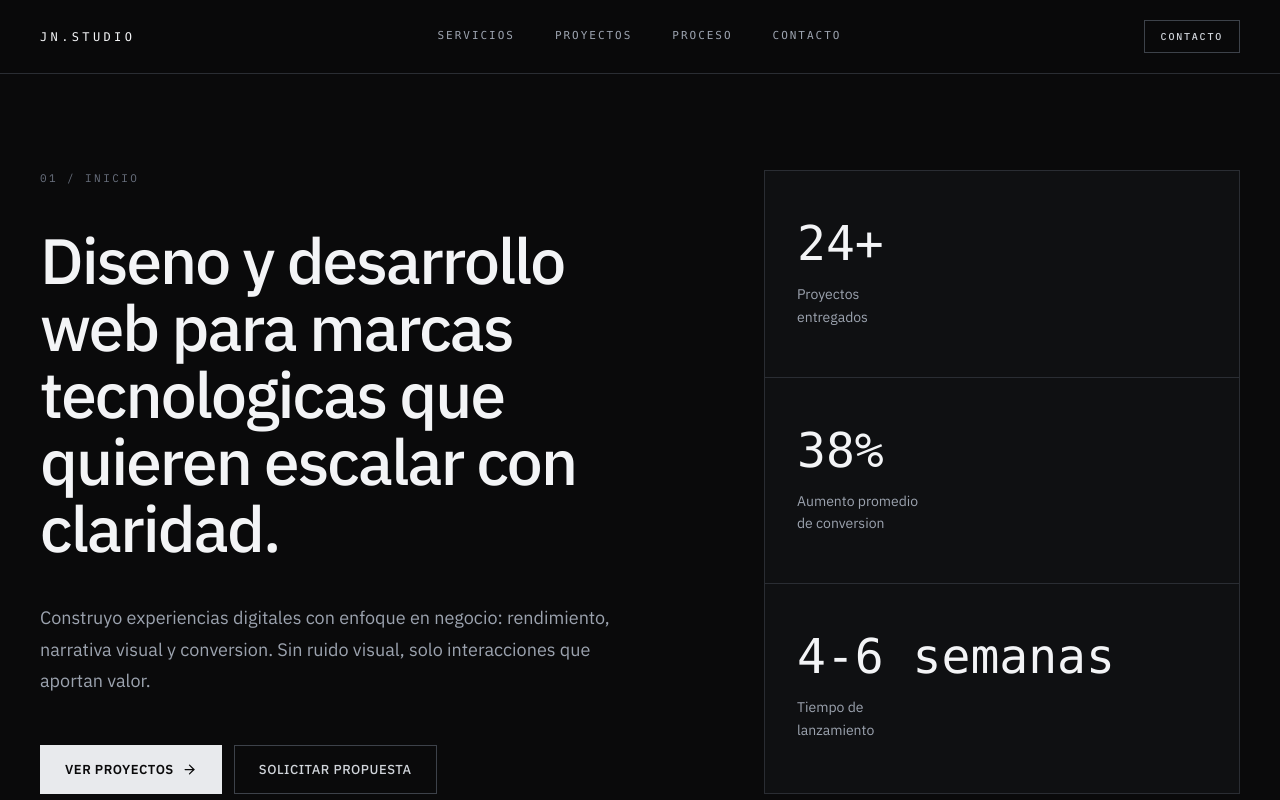
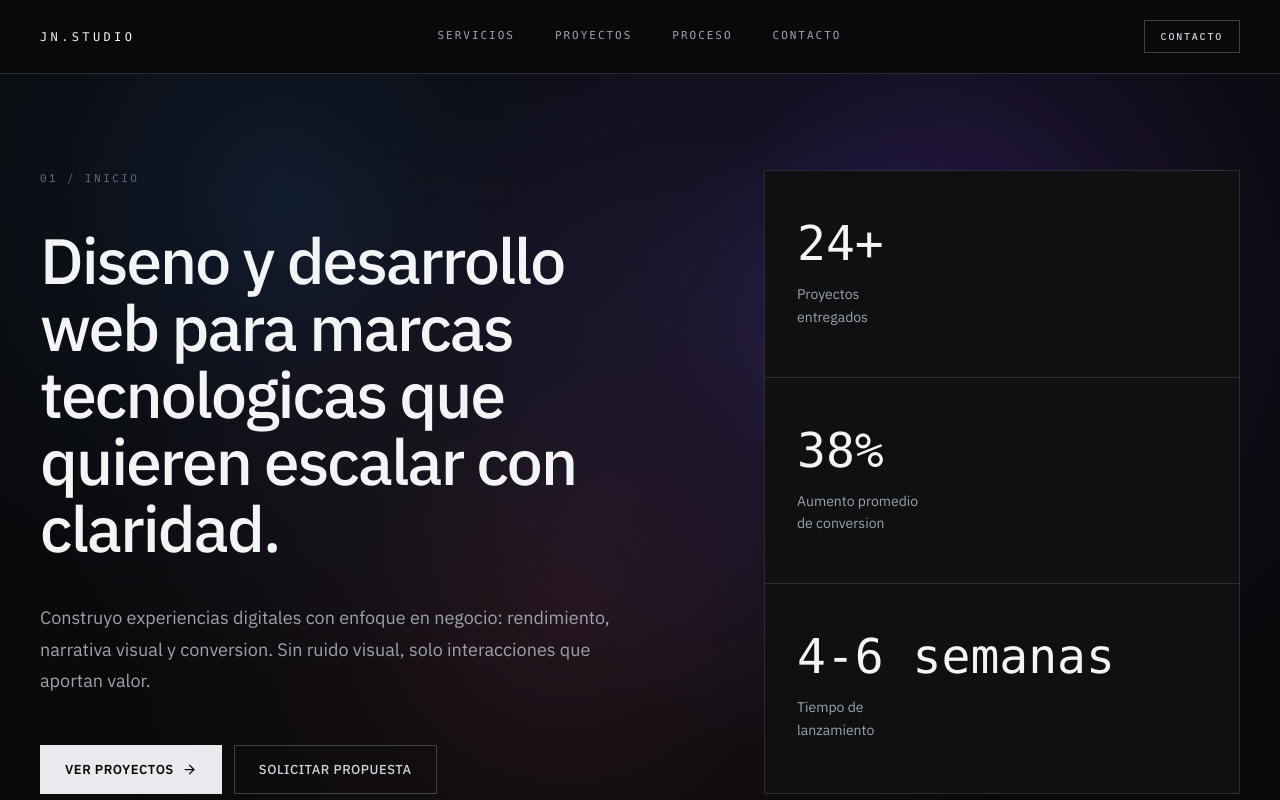
Before and after one commit to Astrelio/portafolio, a React (Vite) app: page / in a window 1280 px wide. Shown: the top 800 px of the page. Built offline with nearby package versions, Linux system fonts and the light colour scheme.

Commit message:
fix: animated background stacking context and visibility bug

```diff
--- a/src/App.tsx
+++ b/src/App.tsx
@@ -15,7 +15,7 @@ function App() {
       <CrossCursor />
       <MouseSpotlight />
       <LavaBackground />
-      <main className="min-h-screen relative z-0">
+      <main className="relative z-10 min-h-screen bg-transparent">
       <Navbar />
       <HeroSection />
       <ServicesSection />
--- a/src/components/ui/LavaBackground.tsx
+++ b/src/components/ui/LavaBackground.tsx
@@ -1,38 +1,42 @@
 import { useEffect, useRef } from 'react'
 
 const BLOBS = [
-  { rgb: '124, 58, 237', alpha: 0.12, phaseX: 0, phaseY: 1.2, speedX: 0.0003, speedY: 0.0004, ampX: 0.3, ampY: 0.2, radius: 0.6 },
-  { rgb: '59, 130, 246', alpha: 0.10, phaseX: 2.1, phaseY: 0.5, speedX: 0.0004, speedY: 0.0003, ampX: 0.25, ampY: 0.3, radius: 0.5 },
-  { rgb: '244, 114, 182', alpha: 0.08, phaseX: 1.5, phaseY: 3.1, speedX: 0.0002, speedY: 0.0005, ampX: 0.4, ampY: 0.25, radius: 0.55 },
-  { rgb: '124, 58, 237', alpha: 0.10, phaseX: 4.2, phaseY: 2.8, speedX: 0.0005, speedY: 0.0002, ampX: 0.2, ampY: 0.35, radius: 0.45 },
+  { rgb: '124, 58, 237', alpha: 0.22, phaseX: 0, phaseY: 1.2, speedX: 0.00035, speedY: 0.0004, ampX: 0.32, ampY: 0.22, radius: 0.42 },
+  { rgb: '59, 130, 246', alpha: 0.18, phaseX: 2.1, phaseY: 0.5, speedX: 0.0004, speedY: 0.00032, ampX: 0.28, ampY: 0.3, radius: 0.38 },
+  { rgb: '244, 114, 182', alpha: 0.14, phaseX: 1.5, phaseY: 3.1, speedX: 0.00028, speedY: 0.00045, ampX: 0.36, ampY: 0.26, radius: 0.4 },
+  { rgb: '99, 102, 241', alpha: 0.16, phaseX: 4.2, phaseY: 2.8, speedX: 0.00045, speedY: 0.00025, ampX: 0.22, ampY: 0.34, radius: 0.35 },
 ]
 
 export function LavaBackground() {
   const canvasRef = useRef<HTMLCanvasElement>(null)
 
   useEffect(() => {
-    if (typeof window === 'undefined') return
     const prefersReducedMotion = window.matchMedia('(prefers-reduced-motion: reduce)').matches
     if (prefersReducedMotion) return
 
     const canvas = canvasRef.current
     if (!canvas) return
+
     const ctx = canvas.getContext('2d')
     if (!ctx) return
 
-    let rafId: number
-    let isVisible = true
+    let rafId = 0
+    let isPageVisible = true
     let width = 0
     let height = 0
+    let dpr = 1
 
     const resize = () => {
       width = window.innerWidth
       height = window.innerHeight
-      const dpr = Math.min(window.devicePixelRatio || 1, 2)
+      dpr = Math.min(window.devicePixelRatio || 1, 2)
 
-      canvas.width = width * dpr
-      canvas.height = height * dpr
-      ctx.scale(dpr, dpr)
+      canvas.width = Math.floor(width * dpr)
+      canvas.height = Math.floor(height * dpr)
+      canvas.style.width = `${width}px`
+      canvas.style.height = `${height}px`
+
+      ctx.setTransform(dpr, 0, 0, dpr, 0, 0)
     }
 
     let resizeTimeout: ReturnType<typeof setTimeout>
@@ -42,13 +46,12 @@ export function LavaBackground() {
     }
 
     const draw = (time: number) => {
-      if (!isVisible) {
-        rafId = requestAnimationFrame(draw)
-        return
-      }
+      rafId = requestAnimationFrame(draw)
+
+      if (!isPageVisible || width === 0 || height === 0) return
 
       ctx.clearRect(0, 0, width, height)
-      ctx.globalCompositeOperation = 'screen'
+      ctx.globalCompositeOperation = 'lighter'
 
       for (const blob of BLOBS) {
         const cx = width * (0.5 + blob.ampX * Math.sin(time * blob.speedX + blob.phaseX))
@@ -57,17 +60,16 @@ export function LavaBackground() {
 
         const gradient = ctx.createRadialGradient(cx, cy, 0, cx, cy, r)
         gradient.addColorStop(0, `rgba(${blob.rgb}, ${blob.alpha})`)
+        gradient.addColorStop(0.45, `rgba(${blob.rgb}, ${blob.alpha * 0.35})`)
         gradient.addColorStop(1, `rgba(${blob.rgb}, 0)`)
 
         ctx.fillStyle = gradient
         ctx.fillRect(cx - r, cy - r, r * 2, r * 2)
       }
-
-      rafId = requestAnimationFrame(draw)
     }
 
     const handleVisibilityChange = () => {
-      isVisible = document.visibilityState === 'visible'
+      isPageVisible = document.visibilityState === 'visible'
     }
 
     window.addEventListener('resize', handleResize)
@@ -87,7 +89,8 @@ export function LavaBackground() {
   return (
     <canvas
       ref={canvasRef}
-      className="fixed inset-0 -z-10 pointer-events-none w-full h-full"
+      className="lava-canvas"
+      aria-hidden
     />
   )
 }
--- a/src/index.css
+++ b/src/index.css
@@ -73,6 +73,18 @@ body {
 
 #root {
   min-height: 100vh;
+  position: relative;
+  isolation: isolate;
+}
+
+.lava-canvas {
+  position: fixed;
+  inset: 0;
+  z-index: 0;
+  width: 100%;
+  height: 100%;
+  pointer-events: none;
+  opacity: 0.85;
 }
 
 .section-shell {
```
